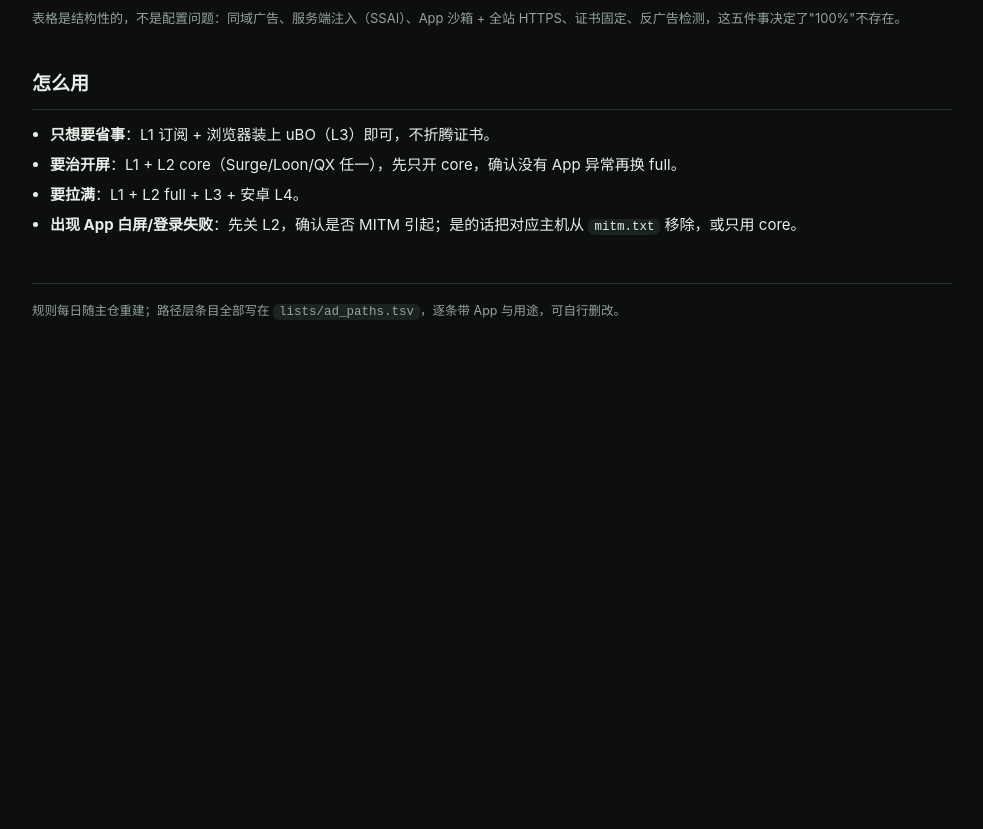
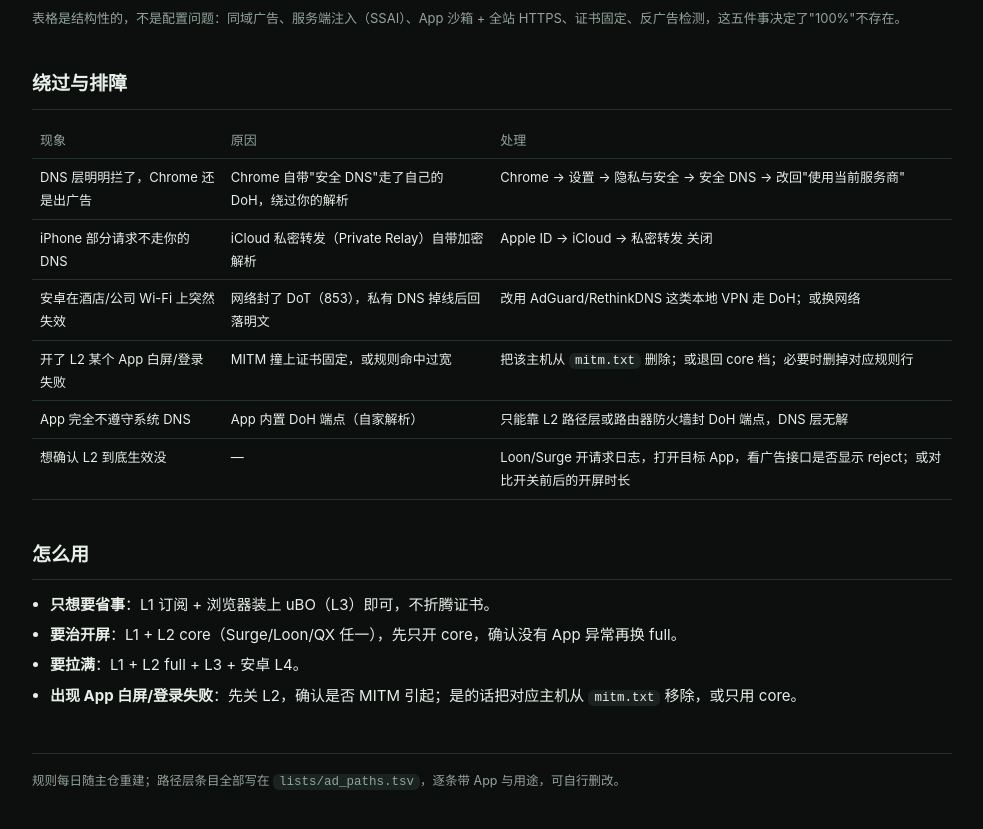
Before and after one commit to NoS-1/NoAS, a plain HTML site: page docs/stack.html in a window 1280 px wide. Shown: the part 1889-2718 px from the top of the page, without its empty margins (148-1131 px from the left). Before the commit the page ends 2293 px from the top, so only its background shows below. Drawn offline with Linux system fonts and the light colour scheme.

Commit message:
fix: Surge 路径规则改三段式; feat: 每3小时线上体检 + 发现/死域每周两次 + 绕过排障文档

```diff
--- a/docs/stack.html
+++ b/docs/stack.html
@@ -90,6 +90,18 @@
   </table>
   <p class="note">表格是结构性的，不是配置问题：同域广告、服务端注入（SSAI）、App 沙箱 + 全站 HTTPS、证书固定、反广告检测，这五件事决定了"100%"不存在。</p>
 
+
+  <h2>绕过与排障</h2>
+  <table>
+    <tr><th>现象</th><th>原因</th><th>处理</th></tr>
+    <tr><td>DNS 层明明拦了，Chrome 还是出广告</td><td>Chrome 自带"安全 DNS"走了自己的 DoH，绕过你的解析</td><td>Chrome → 设置 → 隐私与安全 → 安全 DNS → 改回"使用当前服务商"</td></tr>
+    <tr><td>iPhone 部分请求不走你的 DNS</td><td>iCloud 私密转发（Private Relay）自带加密解析</td><td>Apple ID → iCloud → 私密转发 关闭</td></tr>
+    <tr><td>安卓在酒店/公司 Wi-Fi 上突然失效</td><td>网络封了 DoT（853），私有 DNS 掉线后回落明文</td><td>改用 AdGuard/RethinkDNS 这类本地 VPN 走 DoH；或换网络</td></tr>
+    <tr><td>开了 L2 某个 App 白屏/登录失败</td><td>MITM 撞上证书固定，或规则命中过宽</td><td>把该主机从 <code>mitm.txt</code> 删除；或退回 core 档；必要时删掉对应规则行</td></tr>
+    <tr><td>App 完全不遵守系统 DNS</td><td>App 内置 DoH 端点（自家解析）</td><td>只能靠 L2 路径层或路由器防火墙封 DoH 端点，DNS 层无解</td></tr>
+    <tr><td>想确认 L2 到底生效没</td><td>—</td><td>Loon/Surge 开请求日志，打开目标 App，看广告接口是否显示 reject；或对比开关前后的开屏时长</td></tr>
+  </table>
+
   <h2>怎么用</h2>
   <ul>
     <li><b>只想要省事</b>：L1 订阅 + 浏览器装上 uBO（L3）即可，不折腾证书。</li>
```
Also changed, not shown: 8 other files.
